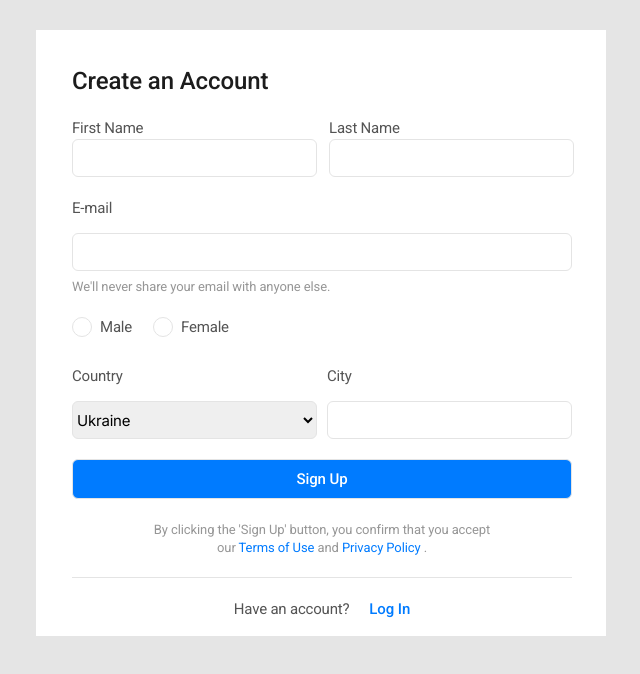
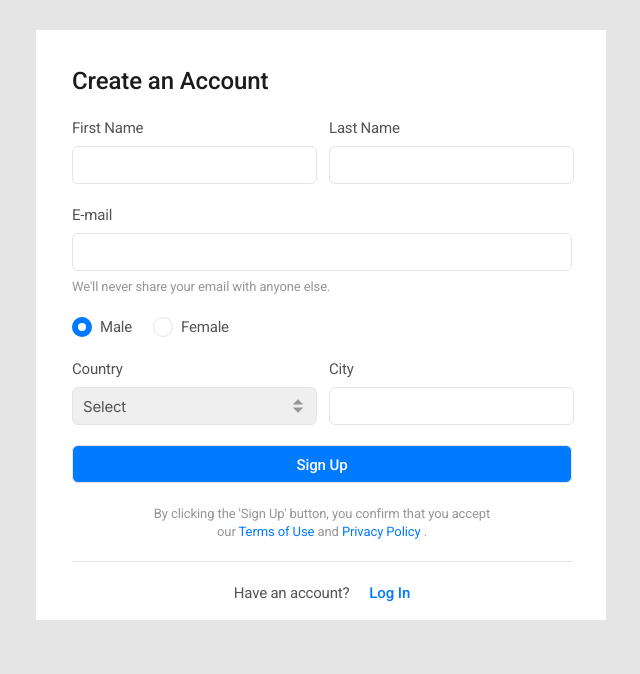
Before and after one commit to IraBokhonska/form-style, a plain HTML site: page index.html in a window 1280 px wide. Shown: the whole page, without its empty margins (319-959 px from the left). Drawn offline with Linux system fonts and the light colour scheme.

Commit message:
deleted something

```diff
--- a/assets/style.css/style.css
+++ b/assets/style.css/style.css
@@ -2,6 +2,7 @@ body {
 	background-color: #E5E5E5;
 	width: 100%;
 }
+
 .wrapper {
 	font-family: 'Roboto', sans-serif;
 	font-style: normal;
@@ -12,19 +13,24 @@ body {
 	color: #969696;
 }
 
-form {
+.container__form {
 	max-width: 570px;
 	min-height: 590px;
-	background-color: #FFFFFF;
+
 	padding: 35px 34px 16px 36px;
 	margin: 30px auto;
-}
+	background-color: #FFFFFF;
 
-.container__form {
 	display: flex;
 	flex-direction: column;
 	justify-content: flex-start;
 	gap: 20px;
+}
+
+.block__row {
+	display: flex;
+	justify-content: space-between;
+	gap: 12px;
 }
 
 h1 {
@@ -40,23 +46,30 @@ label {
 	line-height: 22px;
 	letter-spacing: -0.2px;
 	color: #545454;
-
-	margin-bottom: 7px;
 }
 
-input,
-select {
+.input,
+.select {
+	min-height: 38px;
+	width: 245px;
+	height: 38px;
+	padding: 8px 10px;
+
+	border: 1px solid #E4E4E4;
+	border-radius: 6px;
+
 	font-family: 'Inter', sans-serif;
 	font-style: normal;
 	font-weight: 400;
 	font-size: 15px;
 	line-height: 22px;
 	letter-spacing: -0.2px;
+	color: #545454;
+}
 
-	border: 1px solid #E4E4E4;
-	border-radius: 6px;
-	min-height: 38px;
-	width: 245px;
+.input:focus,
+.select:focus {
+	border: 1px solid #007BFF;
 }
 
 button {
@@ -68,18 +81,16 @@ button {
 
 /*--------- user-name----------- */
 
-.block__user-name {
+.first-name,
+.last-name {
 	display: flex;
-	flex-direction: row;
-	justify-content: space-between;
-	gap: 12px;
+	flex-direction: column;
+	align-items: flex-start;
+	gap: 7px;
 }
 
-.user-name input {
-	width: 245px;
-}
+/*------- mail--------- */
 
-/* mail */
 .block__email {
 	display: flex;
 	flex-direction: column;
@@ -87,12 +98,12 @@ button {
 	gap: 7px;
 }
 
-.email input {
+.email .input {
 	width: 100%;
 	min-height: 38px;
 }
 
-/* gender */
+/*-------- gender---------- */
 
 .block__gender {
 	display: flex;
@@ -123,7 +134,6 @@ button {
 	align-items: center;
 }
 
-
 .female::before,
 .male::before {
 	content:"" ;
@@ -151,14 +161,7 @@ button {
 	opacity: 1;
 }
 
-
 /* -------country/city----------*/
-.block__country-city {
-	display: flex;
-	flex-direction: row;
-	align-items: space-between;
-	gap: 10px;
-}
 
 .country,
 .city {
@@ -167,15 +170,33 @@ button {
 	gap: 7px;
 }
 
+.country {
+	position: relative;
+}
+
+.select {
+	-moz-appearance: none;
+	-webkit-appearance: none;
+	appearance: none;
+}
+
+.svg {
+	position: absolute;
+	right: 10px;
+	bottom: 10px;
+
+	pointer-events: none;
+}
+
 /* ------sign-up------ */
 
 .button__sign-up {
+	padding: 8px 10px;
+	min-width: 100%;
+	height: 38px;
+
 	text-align: center;
 	color: #FFFFFF;
-
-	padding: 8px 10px;
-	min-width: 100%;
-	min-height: 38px;
 
 	background-color: #007BFF;
 	border: 1px solid #E4E4E4;
@@ -191,7 +212,7 @@ button {
 	text-align: center;
 }
 
-.text__sign-up span {
+.text__sign-up-blue {
 	color: #007BFF;
 }
 
@@ -202,9 +223,9 @@ button {
 }
 
 /* --------log-in---------- */
+
 .block__log-in {
 	display: flex;
-	flex-direction: row;
 	justify-content: center;
 	gap: 20px;
 }
@@ -220,3 +241,19 @@ button {
 	color: #007BFF;
 	background-color: #FFFFFF;
 }
+
+/* -----media---------- */
+
+@media (max-width:569px) {
+	.block__row {
+		width: 100%;
+
+		display: flex;
+		flex-direction: column;
+	}
+
+	.input,
+	.select {
+		width: 100%;
+	}
+}
--- a/index.html
+++ b/index.html
@@ -17,24 +17,24 @@
   <div class="wrapper">
     <form class="container__form" action="" method="get">
       <h1>Create an Account</h1>
-      <div class="block__user-name user-name">
+      <div class="block__user-name block__row">
         <div class="first-name">
           <label for="first_name">First Name</label>
-          <input id="first_name" type="text" required />
+          <input class="input" tabindex="1" id="first_name" type="text" name="first_name" required />
         </div>
         <div class="last-name">
           <label for="last_name">Last Name</label>
-          <input id="last_name" type="text" required />
+          <input class="input" tabindex="2" id="last_name" type="text" name="last_name" required />
         </div>
       </div>
       <div class="block__email email">
         <label for="user_mail">E-mail</label>
-        <input id="user_mail" type="email" required />
+        <input class="input" id="user_mail" type="email" name="email" required />
         <p>We'll never share your email with anyone else.</p>
       </div>
       <div class="block__gender gender">
         <div class="gender-input">
-          <input id="male" type="radio" name="gender" value="male" />
+          <input checked id="male" type="radio" name="gender" value="male" />
           <label class="male" for="male">Male</label>
         </div>
         <div class="gender-input">
@@ -42,28 +42,32 @@
           <label class="female" for="female">Female</label>
         </div>
       </div>
-      <div class="block__country-city">
+      <div class="block__country-city block__row">
         <div class="country">
-          <label for="country">Country</label>
-          <select id="country" class="style-user" name="country">
-            <option value="Ukraine">Ukraine</option>
-            <option value="USA">USA</option>
+          <svg class="svg" width="18" height="18" viewBox="0 0 18 18" fill="none" xmlns="http://www.w3.org/2000/svg">
+            <path fill-rule="evenodd" clip-rule="evenodd"
+              d="M9 2.25L3.75 7.5H14.25L9 2.25ZM9 15.75L3.75 10.5H14.25L9 15.75Z" fill="#969696" />
+          </svg>
+          <label class="country-label" for="country">Country</label>
+          <select id="country" class="select" name="country">
+            <option selected value="select">Select</option>
+            <option value="USA">Ukraine</option>
             <option value="England">England</option>
-            <option value="Italy">Italy</option>
+            <option value="Italy">USA</option>
           </select>
         </div>
         <div class="city">
           <label for="city">City</label>
-          <input class="city" id="city" type="text" required />
+          <input class="input" class="city" id="city" type="text" name="city" required />
         </div>
       </div>
       <div class="block__sign-up">
         <button type="submit" class="button__sign-up">Sign Up</button>
         <p class="text__sign-up">
           By clicking the 'Sign Up' button, you confirm that you accept our
-          <span><a href="#">Terms of Use</a></span>
+          <span class="text__sign-up-blue"><a href="#">Terms of Use</a></span>
           and
-          <span><a href="#">Privacy Policy</a></span> .
+          <span class="text__sign-up-blue"><a href="#">Privacy Policy</a></span> .
         </p>
       </div>
       <div class="line"></div>
@@ -71,7 +75,6 @@
         <p class="text__log-in">Have an account?</p>
         <button class="button__log-in" type="submit">Log In</button>
       </div>
-
     </form>
   </div>
 </body>
```
Also changed, not shown: assets/images/on.svg (deleted), assets/images/select.svg (added).
